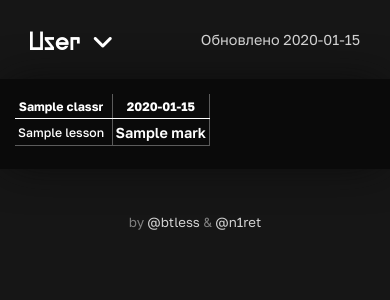
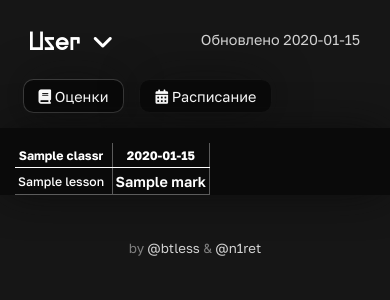
Before and after one commit to n1ret/network-city, a Flask app: template templates/index.html in a window 390 px wide. Shown: the top 300 px of the page. Run offline with Flask 3, Linux system fonts and the light colour scheme; the template is opened without the code that fills it: most values are stand-ins (such as "Sample title", 1, 10 or a date in 2020); parts of the project's set-up code (start-up, migrations or seed data) failed here and were passed over; some libraries are stand-ins or nearby versions.

Commit message:
added schedule

```diff
--- a/backendtypes.py
+++ b/backendtypes.py
@@ -63,8 +63,10 @@ class IndexPageContext:
     dates: List[str]
     lessons_names: List[str]
     marks: DefaultDict[str, DefaultDict[str, str]]
+    today_schedule: Optional[List[List[str]]]
+    tomorrow_schedule: Optional[List[List[str]]]
+    classr: str
     user_id: int = 0
-    classr: str = ""
     fullname: str = ""
     last_update: str = ""
 
--- a/main.py
+++ b/main.py
@@ -160,7 +160,7 @@ def api_get_class_students():
 def api_get_student_marks():
     with btypes.DataBase() as db:
         lessons = db.get_user_lessons(request.args.get("student"))
-    ctx = utils.get_context(lessons)
+    ctx = utils.get_context(lessons, False)
     return render_template("marks.html", ctx=ctx)
 
 
@@ -191,9 +191,8 @@ def main():
         if usr.is_teacher:
             ctx = btypes.TeacherPageContext(classes)
         else:
-            ctx = utils.get_context(lessons)
+            ctx = utils.get_context(lessons,usr.classr)
 
-        ctx.classr = usr.classr
         ctx.fullname = usr.fullname
         ctx.user_id = usr.uid
         ctx.last_update = utils.get_last_parse_timestamp()
--- a/parse_excel.py
+++ b/parse_excel.py
@@ -23,13 +23,16 @@ def parse_table(school_class: str, excel_table: PathLike | bytes, db: DataBase):
     """
     sheets = pd.read_excel(excel_table, None, header=None)
     sheets2 = pd.ExcelFile(excel_table).book.worksheets
+
     allids=set()
     relevant_lessons=[]
     for sheet in sheets2:
         if sheet.sheet_state=="hidden":
             continue
+
         lesson=sheet.title
         relevant_lessons.append(lesson)
+
         df = sheets.get(lesson, None)
 
         if len(df.columns) == 0:
--- a/static/css/index.css
+++ b/static/css/index.css
@@ -120,22 +120,85 @@ body{
     margin: 0 10px;
     opacity: .8;
 }
-table{
+.selecttab{
+    display: flex;
+    margin-top: 15px;
+}
+.selecttab2{
+    font-size: .85rem;
+    margin-top: 0;
+    margin-bottom: 10px;
+}
+.selecttab .selectvar{
+    font-size: .75em;
+    margin: 0 5px;
+    padding: 5px 10px;
+    box-shadow: 0 0 30px -5px #0a0a0a;
+    border-radius: 7px;
+    background-color: #0a0a0a;
+    user-select: none;
+    cursor: pointer;
+    border: 1px solid #161616;
+    transition: border-color .3s;
+    text-wrap: nowrap;
+}
+.selecttab .selectvar.selected {
+    border-color: #ffffff33;
+}
+.selecttab .selectvar:not(.selected):hover{
+    border-color: #ffffff22;
+}
+.schedule {
+    border: 2px solid #ffffff55;
+    border-radius: 7px;
+    border-spacing: 0;
+    max-width: 270px;
+    margin-right: 10px;
+    margin-bottom: 15px;
+    position: relative;
+    left: 50%;
+    transform: translate(calc(-50% - 5px),0);
+}
+.schedule th {
+    font-size: 1.1em;
+    border-bottom: 2px solid #ffffff55;
+    padding: 4px 0;
+}
+.schedule td {
+    padding: 3px 5px;
+    border-bottom: 2px solid #ffffff33;
+}
+.schedule tr td:first-of-type{
+    border-right: 2px solid #ffffff33;
+    width:0.1%;
+    white-space: nowrap;
+}
+.schedule tr:last-of-type td{
+    border-bottom: none;
+}
+.schedule td a{
+    padding: 0 3px;
+    border-radius: 5px;
+    margin-left: 4px;
+    border: 1px solid #ffffff33;
+    float: right;
+}
+.marks {
     border-collapse: collapse;
     margin-right: 10px;
 }
-td {
+.marks td {
     font-weight: 100;
 }
-th,td {
+.marks th,.marks td {
     text-align: center;
     border-right: 1px solid #ffffff55;
     padding: 3px 2px;
 }
-tr {
+.marks tr {
     border-bottom: 1px solid #ffffff55;
 }
-tr th:first-of-type{
+.marks tr th:first-of-type{
     position: sticky;
     background-clip: padding-box !important;
     left: 0px;
@@ -144,25 +207,25 @@ tr th:first-of-type{
     padding-right: 5px;
     text-align: left;
 }
-tr:first-of-type th:first-of-type{
+.marks tr:first-of-type th:first-of-type{
     font-weight: 700;
     text-align: center;
 }
-tr:first-of-type th{
+.marks tr:first-of-type th{
     border-bottom: 1px solid white;
 }
-tr:first-of-type th:last-of-type{
+.marks tr:first-of-type th:last-of-type{
     font-weight: 700;
     font-size: .8em;
 }
-tr td:last-of-type{
+.marks tr td:last-of-type{
     font-weight: 600;
 }
 .cont{
     width: 100%;
     max-width: 600px;
 }
-th {
+.marks th {
     font-size: .95em;
     font-weight: 500;
 }
@@ -175,8 +238,11 @@ th {
         font-size: .6em!important;
         border-radius: 0!important;
     }
-    th {
+    .marks th {
         font-size: .85em!important;
+    }
+    .selecttab .selectvar{
+        font-size: .6em;
     }
 }
 .markscont {
@@ -184,9 +250,9 @@ th {
     padding: 15px 20px;
     padding-bottom: 0;
     background-color: #0a0a0a;
-    margin-top: 15px;
     border-radius: 20px;
     font-size: .7em;
+    margin-top: 10px!important;
 }
 .simplebar-wrapper{
     padding-bottom: 15px;
--- a/templates/index.html
+++ b/templates/index.html
@@ -42,15 +42,69 @@
                     <a class="menuitem" onclick="window.location.replace('/logout')"><i class="fa-solid fa-arrow-right-from-bracket"></i> Выйти</a>
                 </div>
             </div>
+            <div class="selecttab" id="tabselect">
+                <div class="selectvar selected" name="marks"><i class="fa-solid fa-book"></i> Оценки</div>
+                <div class="selectvar" name="schedule"><i class="fa-solid fa-calendar-days"></i> Расписание</div>
+            </div>
             <div class="markscont">
-                <div data-simplebar>
+                <div id="markstab">
                     {% include "marks.html" with context %}
+                </div>
+                <div id="scheduletab" style="display: none;">
+                    <div class="selecttab selecttab2" id="tabselect1">
+                        <div class="selectvar selected" name="today">Сегодня</div>
+                        <div class="selectvar" name="tomorrow">Завтра</div>
+                    </div>
+                    {% include "schedule.html" with context %}
                 </div>
             </div>
         </div>
     </div>
     <div class="by">by <a href="https://t.me/btless" target="_blank" rel="noopener noreferrer">@btless</a> & <a href="https://t.me/n1ret" target="_blank" rel="noopener noreferrer">@n1ret</a></div>
 </body>
-<script>const my_user_id={{ ctx.user_id }}</script>
+<script>
+    const tabs={
+        marks:$("#markstab"),
+        schedule:$("#scheduletab")
+    }
+    const tabs1={
+        today:$("#todaytab"),
+        tomorrow:$("#tomorrowtab")
+    }
+    $(".selecttab") > $(".selectvar").click((e)=>{
+        const targt=$(e.target);
+        if(targt.hasClass("selected")) return;
+        targt.parent().trigger("selectionchange",targt.attr("name"));
+        targt.siblings().each((i,el)=>{
+            el.classList.remove("selected");
+        })
+        targt.addClass("selected");
+    });
+    $("#tabselect").on("selectionchange",(e,newtabname)=>{
+        var prevtab,newtab;
+        if(newtabname=="marks"){
+            prevtab=tabs.schedule;
+            newtab=tabs.marks;
+        } else if (newtabname=="schedule"){
+            prevtab=tabs.marks;
+            newtab=tabs.schedule;
+        }
+        prevtab.css("display","none");
+        newtab.css("display","block");
+    });
+    $("#tabselect1").on("selectionchange",(e,newtabname)=>{
+        var prevtab,newtab;
+        if(newtabname=="today"){
+            prevtab=tabs1.tomorrow;
+            newtab=tabs1.today;
+        } else if (newtabname=="tomorrow"){
+            prevtab=tabs1.today;
+            newtab=tabs1.tomorrow;
+        }
+        prevtab.css("display","none");
+        newtab.css("display","block");
+    });
+</script>
+<!-- <script>const my_user_id={{ ctx.user_id }}</script> -->
 <script src="/static/js/index.js"></script>
 </html>
--- a/templates/marks.html
+++ b/templates/marks.html
@@ -1,4 +1,4 @@
-<table>
+<table class="marks">
     <tr>
         <th>{{ctx.classr}}</th>
         {% for date in ctx.dates %}
```
Also changed, not shown: parse_schedule.py (added, +70 -0 lines), templates/schedule.html (added, +38 -0 lines), utils.py (+26 -2 lines).
